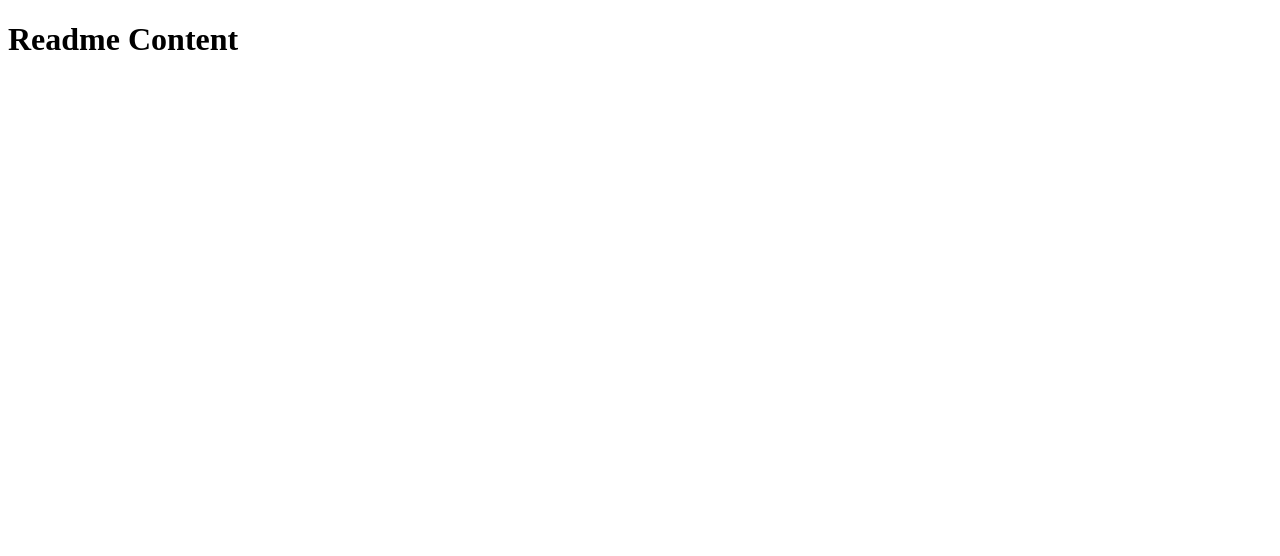
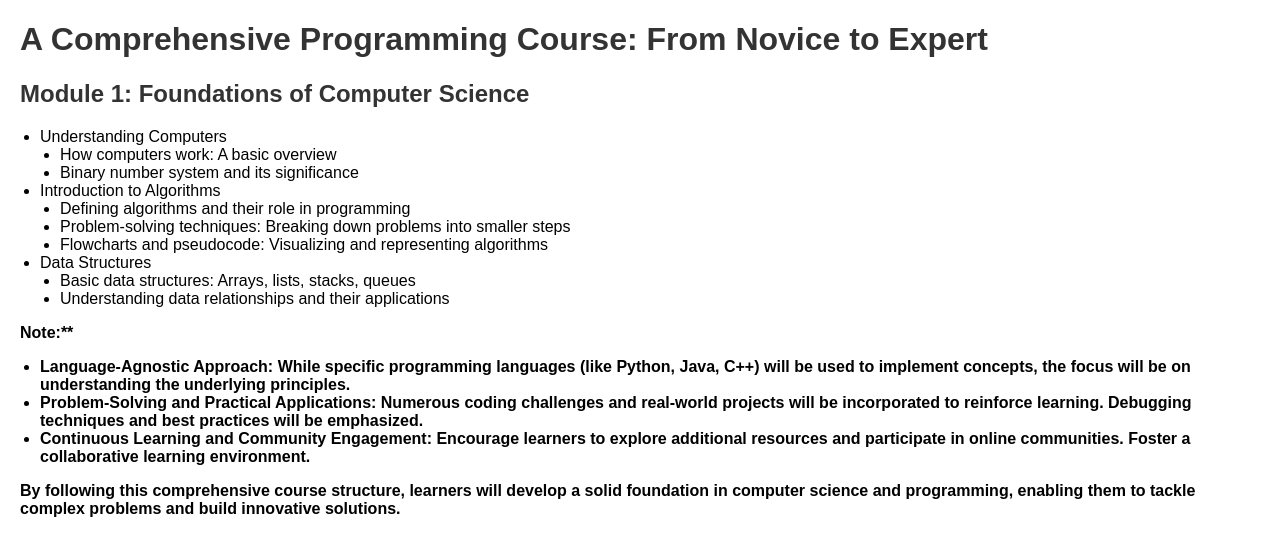
Before and after one commit to joybindroo/Programming-Course, a plain HTML site: page index.html in a window 1280 px wide. Drawn offline with nearby package versions, Linux system fonts and the light colour scheme; no server answers.

Commit message:
Update index.html

```diff
--- a/index.html
+++ b/index.html
@@ -1,26 +1,53 @@
 <!DOCTYPE html>
-<html lang="en">
+<html>
 <head>
-  <meta charset="UTF-8">
-  <meta name="viewport" content="width=device-width, initial-scale=1.0">
-  <title>Readme Content</title>
-  <script src="https://cdnjs.cloudflare.com/ajax/libs/marked/4.0.18/marked.min.js"></script>
+    <title>A Comprehensive Programming Course</title>
+    <style>
+        body {
+            font-family: Arial, sans-serif;
+            margin: 20px;
+        }
+
+        h1, h2 {
+            color: #333;
+        }
+
+        ul {
+            list-style-type: disc;
+            padding-left: 20px;
+        }
+    </style>
 </head>
 <body>
-  <h1>Readme Content</h1>
-  <div id="readme-content"></div>
-  <script>
-    const xhr = new XMLHttpRequest();
-    xhr.open('GET', 'https://joybindroo.github.io/Programming-Course/README.md', true);
-    xhr.onload = function () {
-      if (xhr.status === 200) {
-        const content = marked(xhr.responseText);
-        document.getElementById('readme-content').innerHTML = content;
-      } else {
-        console.error('Error fetching README.md');
-      }
-    };
-    xhr.send();
-  </script>
+    <h1>A Comprehensive Programming Course: From Novice to Expert</h1>
+
+    <h2>Module 1: Foundations of Computer Science</h2>
+    <ul>
+        <li>Understanding Computers</li>
+        <ul>
+            <li>How computers work: A basic overview</li>
+            <li>Binary number system and its significance</li>
+        </ul>
+        <li>Introduction to Algorithms</li>
+        <ul>
+            <li>Defining algorithms and their role in programming</li>
+            <li>Problem-solving techniques: Breaking down problems into smaller steps</li>
+            <li>Flowcharts and pseudocode: Visualizing and representing algorithms</li>
+        </ul>
+        <li>Data Structures</li>
+        <ul>
+            <li>Basic data structures: Arrays, lists, stacks, queues</li>
+            <li>Understanding data relationships and their applications</li>
+        </ul>
+    </ul>
+
+    <p><strong>Note:**</p>
+    <ul>
+        <li>Language-Agnostic Approach: While specific programming languages (like Python, Java, C++) will be used to implement concepts, the focus will be on understanding the underlying principles.</li>
+        <li>Problem-Solving and Practical Applications: Numerous coding challenges and real-world projects will be incorporated to reinforce learning. Debugging techniques and best practices will be emphasized.</li>
+        <li>Continuous Learning and Community Engagement: Encourage learners to explore additional resources and participate in online communities. Foster a collaborative learning environment.</li>
+    </ul>
+
+    <p>By following this comprehensive course structure, learners will develop a solid foundation in computer science and programming, enabling them to tackle complex problems and build innovative solutions.</p>
 </body>
 </html>
```
